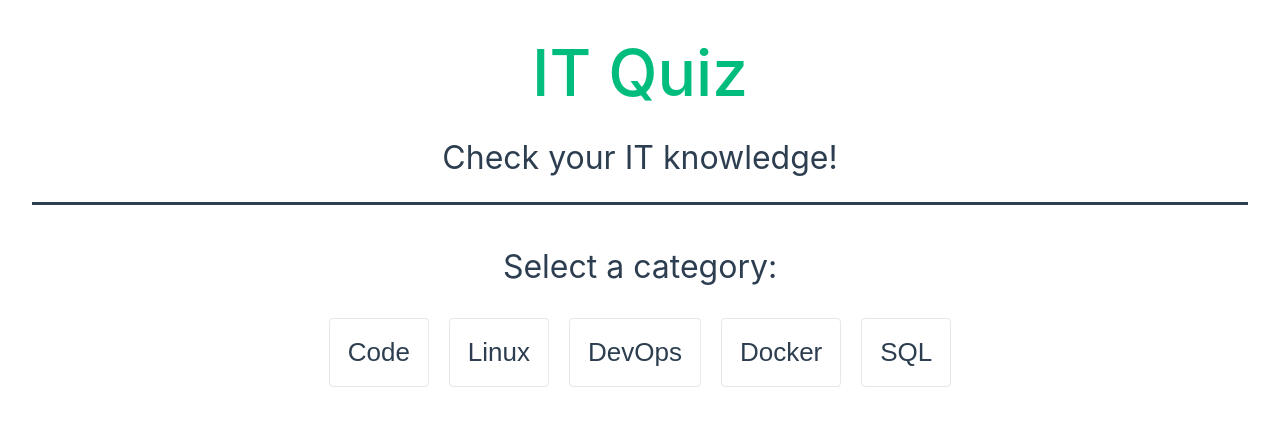
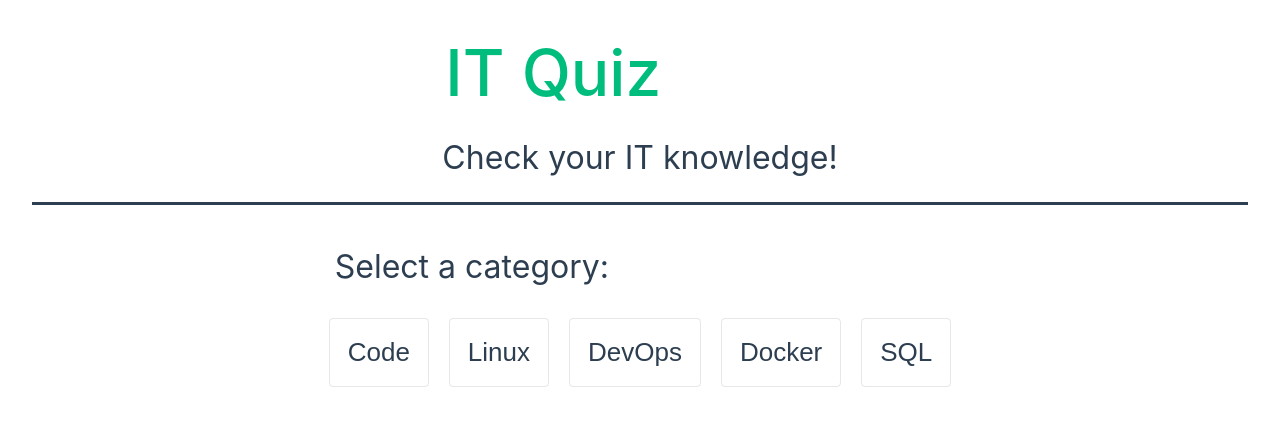
Before and after one commit to michalk91/IT-Quiz, a Vue app: page / in a window 1280 px wide. Shown: the top 426 px of the page. Built offline with nearby package versions, Linux system fonts and the light colour scheme; what vue-query would draw is missing.

Commit message:
Unessesary style deleted

```diff
--- a/src/assets/main.css
+++ b/src/assets/main.css
@@ -57,9 +57,4 @@ a,
   body {
     display: flex;
   }
-
-  #app {
-    padding: 2rem 2rem;
-    text-align: center;
-  }
 }
```
